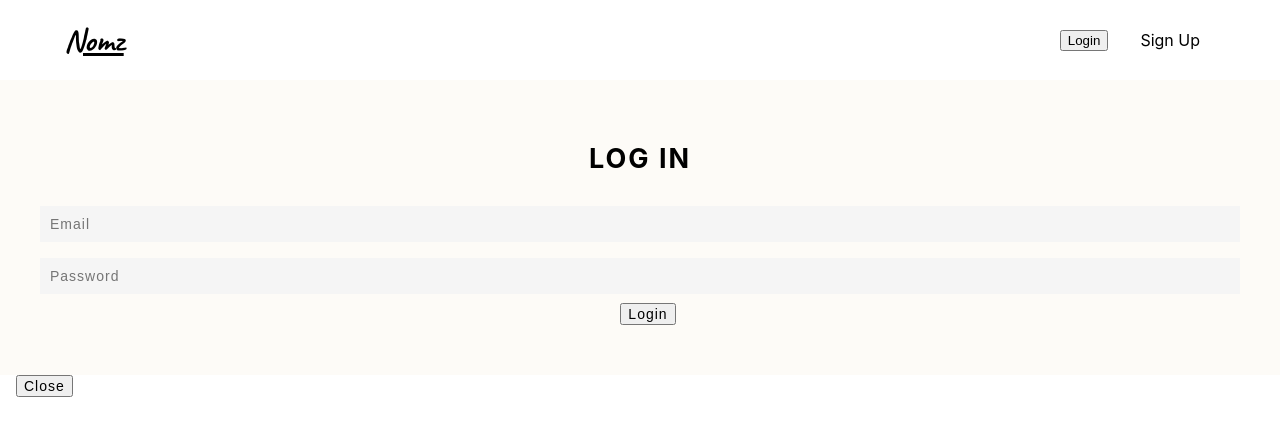
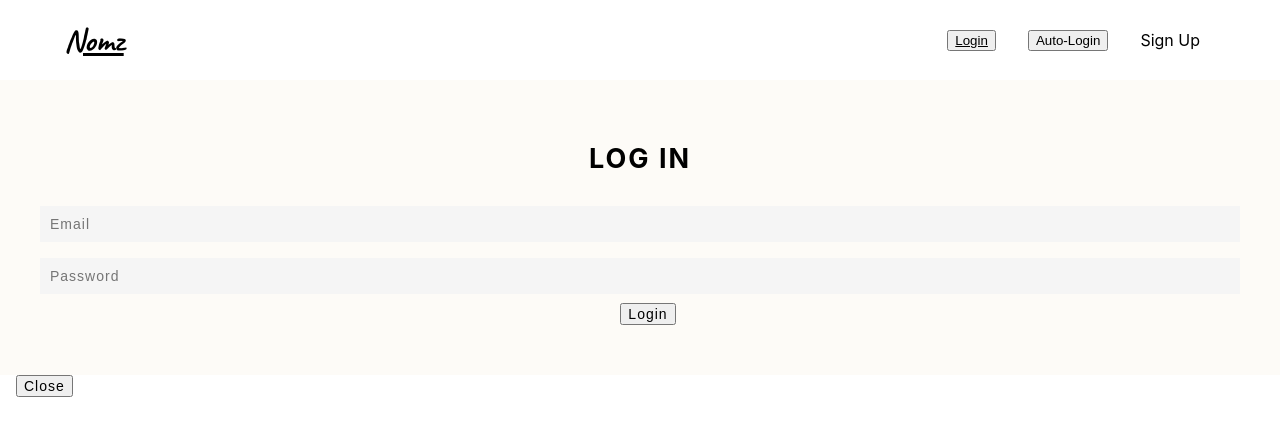
Before and after one commit to garcikg0/nomz-frontend-react18, a React (Create React App) app: page /login in a window 1280 px wide. Shown: the top 436 px of the page. Built offline with nearby package versions, Linux system fonts and the light colour scheme.

Commit message:
autologin button and functionality complete

```diff
--- a/src/App.js
+++ b/src/App.js
@@ -12,24 +12,64 @@ import LoginPage from "./components/LoginPage/LoginPage";
 function App() {
 
   const [isLoginOpen, setIsLoginOpen] = useState(false);
+   const [loginData, setLoginData] = useState ({
+        email: "",
+        password: ""
+    })
+
+  const handleLoginSubmit = e => {
+    e.preventDefault();
+    fetch("http://localhost:3000/login", {
+    method: "POST",
+    headers: {
+        "Content-Type": "application/json"
+        },
+        body: JSON.stringify(loginData)
+    })
+    .then(r => r.json())
+    .then(data => {
+        console.log(data)
+        const { user, token } = data
+        localStorage.token = token
+    })
+  }
+
+  const handleAutoLoginSubmit = e => {
+    e.preventDefault();
+    fetch("http://localhost:3000/autologin", {
+      method: "GET",
+      headers: {
+        "Authorization" : `Bearer ${localStorage.token}`
+      }
+    })
+    .then(r => r.json())
+    .then(data => {
+      console.log(data)
+    })
+  }
 
   return(
     <>
     <NavBar
-      setIsLoginOpen={setIsLoginOpen}
+      handleAutoLoginSubmit={handleAutoLoginSubmit}
     />
     <Routes>
       <Route path="/" element={
         <LandingPage
-        isLoginOpen={isLoginOpen}
-        setIsLoginOpen={setIsLoginOpen}
+          isLoginOpen={isLoginOpen}
+          setIsLoginOpen={setIsLoginOpen}
         />}
       />
       <Route path="/home" element={<HomePage />} />
       <Route path="/kitchen" element={<KitchenPage />} />
       <Route path="/search" element={<SearchPage />} />
       <Route path='/recipelibrary' element={<RecipeLibraryPage />} />
-      <Route path='/login' element={<LoginPage />} />
+      <Route path='/login' element={
+        <LoginPage
+          loginData={loginData}
+          setLoginData={setLoginData}
+          handleLoginSubmit={handleLoginSubmit}
+        />} />
     </Routes>
     </>
   )
--- a/src/components/LoginPage/LoginPage.js
+++ b/src/components/LoginPage/LoginPage.js
@@ -1,12 +1,7 @@
-import React, { useState }from "react";
+import React from "react";
 import './styles.css';
 
-const LoginPage = () => {
-
-    const [loginData, setLoginData] = useState ({
-        email: "",
-        password: ""
-    })
+const LoginPage = ({ loginData, setLoginData, handleLoginSubmit}) => {
 
     const handleChange = e => {
         const value = e.target.value;
@@ -17,22 +12,6 @@ const LoginPage = () => {
             [name]: value
         })
     };
-
-    const handleLoginSubmit=e => {
-        e.preventDefault();
-        console.log(loginData)
-        fetch("http://localhost:3000/login", {
-        method: "POST",
-        headers: {
-            "Content-Type": "application/json"
-            },
-            body: JSON.stringify(loginData)
-        })
-        .then(r => r.json())
-        .then(data => {
-            console.log(data)
-        })
-    }
 
     return(
     <>
--- a/src/components/NavBar/NavBar.js
+++ b/src/components/NavBar/NavBar.js
@@ -2,7 +2,7 @@ import React from 'react';
 import { Link } from 'react-router-dom';
 import './styles.css';
 
-const NavBar = ( {setIsLoginOpen} ) => {
+const NavBar = ( {handleAutoLoginSubmit} ) => {
 
     return(
     <>
@@ -11,7 +11,10 @@ const NavBar = ( {setIsLoginOpen} ) => {
 
         <ul>
             <li>
-                <button onClick={ () => setIsLoginOpen(true)}>Login</button>
+                <button><Link to="/login">Login</Link></button>
+            </li>
+            <li>
+                <button onClick={handleAutoLoginSubmit}>Auto-Login</button>
             </li>
             <li>Sign Up</li>
         </ul>
```
